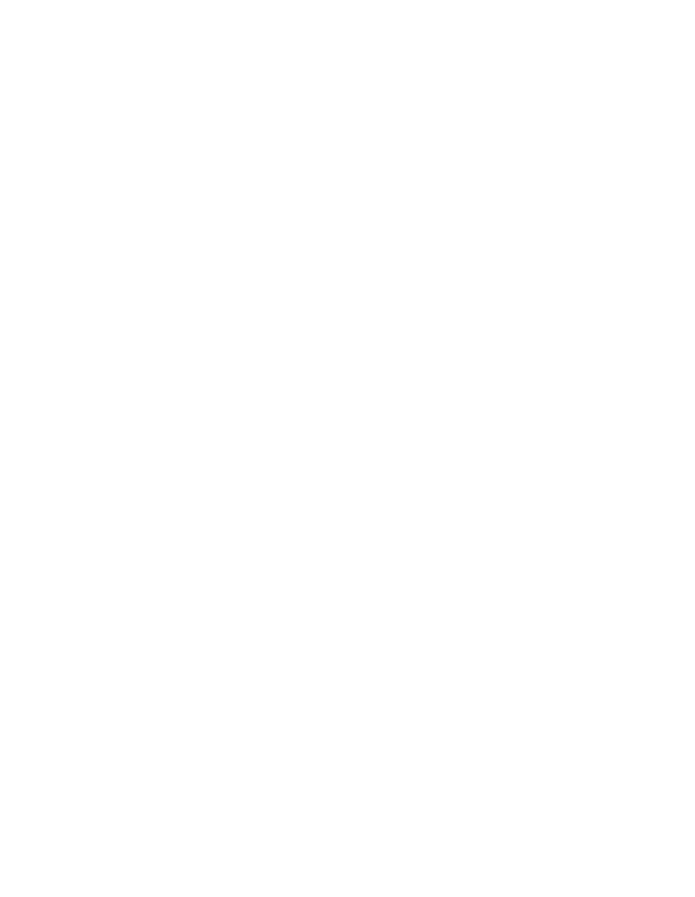
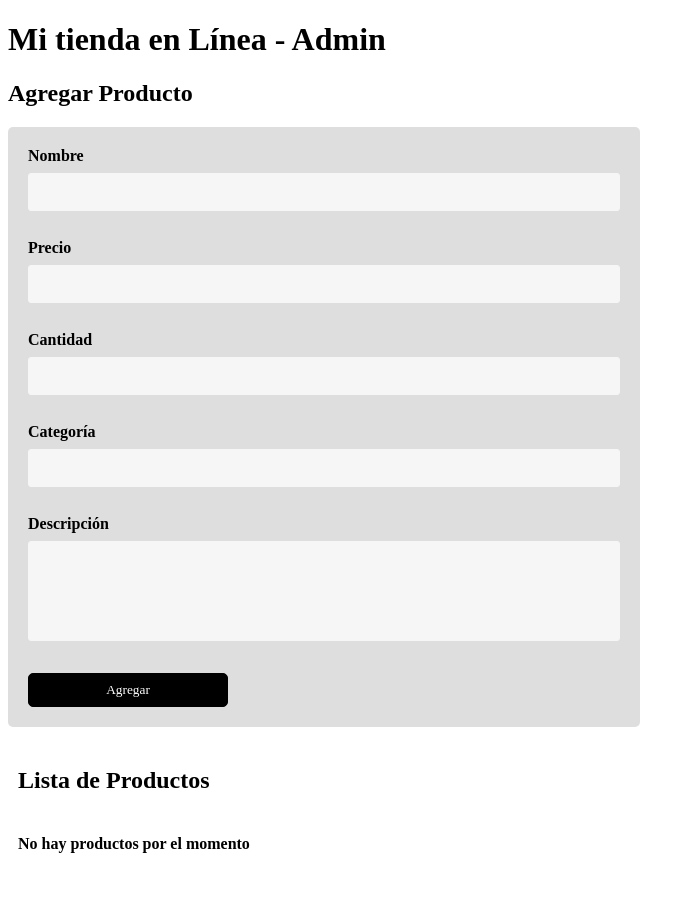
Before and after one commit to cledious/javascript-1-grupo-2-practicas, a plain HTML site: page index.html in a window 1280 px wide. Shown: the whole page, without its empty margins (0-695 px from the left). Before the commit the page ends 800 px from the top, so only its background shows below. Drawn offline with Linux system fonts and the light colour scheme.

Commit message:
non-practica

```diff
--- a/index.html
+++ b/index.html
@@ -5,8 +5,54 @@
     <meta http-equiv="X-UA-Compatible" content="IE=edge">
     <meta name="viewport" content="width=device-width, initial-scale=1.0">
     <title>Document</title>
+    <link rel="stylesheet" href="./styles/style-24-nov.css">
 </head>
 <body>
-    <script src="./main.js"></script>
+    <script src="./scripts/24-nov.js"></script>
+    <h1>Mi tienda en Línea -  Admin</h1>
+
+<div>
+    <h2> Agregar Producto </h2>
+    <form action="" id="nuevoProductoForm" onsubmit="agregarProducto(event)">
+        <div class="form-field">
+            <label for="nombre">Nombre</label>
+            <input type="text" name="nombre" id="nombre" value="" required>
+        </div>
+
+        <div class="form-field">
+            <label for="precio">Precio</label>
+            <input type="number" name="precio" id="precio" value="" required>
+        </div>
+        <div class="form-field">
+            <label for="precio">Cantidad</label>
+            <input type="number" name="cantidad" id="cantidad" value="" required>
+        </div>
+        <div class="form-field">
+            <label for="categoria">Categoría</label>
+            <input type="text" name="categoria" id="categoria" value="" required>
+        </div>
+        <div class="form-field">
+            <label for="descripcion">Descripción</label>
+            <textarea type="text" name="descripcion" id="descripcion" value="" ></textarea>
+        </div>
+        <input type="submit" onclick="agregarProducto()" name="enviar" value="Agregar"/>
+    </form>
+
+
+    <!-- <button onclick="agregarProducto()"></button> -->
+  </div>
+
+
+  <div class="list-container">
+    <div class="list-container-header">
+      <h2> Lista de Productos </h2>
+    </div>
+    <div id="productList" class="product-list">
+      <h4>No hay productos por el momento</h4>
+    </div>
+  </div>
+
+
+
 </body>
 </html>
--- /dev/null
+++ b/scripts/24-nov.js
@@ -0,0 +1,65 @@
+let listaProductos = [];
+
+const agregarProducto = (e) => {
+    e.preventDefault();
+    const nuevoProductoForm = document.getElementById('nuevoProductoForm');
+    const elementos = [...nuevoProductoForm.elements];
+    let dataProducto = {};
+
+elementos.forEach((item) => {
+    if (item.name && item.name !== 'enviar') {
+        dataProducto[item.name] = item.value;
+    }
+});
+
+listaProductos.push(dataProducto);
+nuevoProductoForm.reset();
+
+let productList = document.getElementById('productList');
+
+
+console.log(listaProductos)
+imprimirProductos(listaProductos);
+
+};
+//error
+const imprimirProductos = (lista) => {
+    const productList = document.getElementById('productList');
+    productList.innerHTML = '';
+
+    listaProductos.forEach((producto) => {
+        const contenedor = document.createElement('div')
+        const titulo = document.createElement('h3')
+        const descripcion = document.createElement('p')
+        const precio = document.createElement('p')
+        const cantidad = document.createElement('p')
+        const categoria = document.createElement('p')
+        const boton = document.createElement('button')
+
+        boton.addEventListener('click' , () => {
+            eliminarProducto(producto.nombre);
+        })
+
+        titulo.textContent = `Producto: ${producto.nombre}`;
+        descripcion.textContent = `Descripcion: ${producto.descripcion}`;
+        precio.textContent = `Precio: ${producto.precio}`;
+        cantidad.textContent = `Cantidad: ${producto.cantidad}`;
+        categoria.textContent = `Categoria: ${producto.categoria}`;
+        boton.textContent = `Eliminar`;
+
+        contenedor.append(titulo ,descripcion ,precio ,cantidad ,categoria ,boton);
+        productList.appendChild(contenedor);
+    });
+}
+//error
+
+
+const eliminarProducto = (productoNombre) => {
+    listaProductos =  listaProductos.filter((item) => {
+        if(item.nombre !== productoNombre) {
+            return producto;
+        }
+    });
+
+    imprimirProductos(listaProductos);
+}
--- /dev/null
+++ b/styles/style-24-nov.css
@@ -0,0 +1,89 @@
+* {
+    box-sizing: border-box;
+    font-family: 'K2D';
+}
+
+form {
+    width: 50%;
+    padding: 20px;
+    border-radius: 5px;
+    background-color: #dedede;
+}
+
+form label {
+    width: 72px;
+    font-weight: bold;
+    display: block;
+}
+
+    form input[type="text"],
+    form input[type="number"],
+    form input[type="email"] {
+    width: 100%;
+    padding: 10px 10px;
+    border: 1px solid #f6f6f6;
+    border-radius: 3px;
+    background-color: #f6f6f6;
+    margin: 8px 0;
+    display: inline-block;
+}
+
+form input[type="submit"] {
+    width: 200px;
+    padding: 8px 16px;
+    margin-top: 32px;
+    border: 1px solid #000;
+    border-radius: 5px;
+    display: block;
+    color: #fff;
+    background-color: #000;
+}
+
+form input[type="submit"]:hover {
+    cursor: pointer;
+}
+
+textarea {
+    width: 100%;
+    height: 100px;
+    border: 1px solid #f6f6f6;
+    border-radius: 3px;
+    background-color: #f6f6f6;
+    margin: 8px 0;
+    /*resize: vertical | horizontal | none | both*/
+    resize: none;
+    display: block;
+}
+
+.form-field {
+    margin-bottom: 20px;
+}
+
+.list-container {
+    padding: 20px 10px;
+}
+
+.list-container-header {
+    display: flex;
+    flex-wrap: wrap;
+    align-items: center;
+    gap: 20px;
+    margin-bottom: 20px 0;
+}
+
+.searcher {
+    width: 300px;
+    padding: 6px 10px;
+    border-radius: 3px;
+    border: 1px solid #000;
+}
+
+.product-list {
+    display: flex;
+    flex-wrap: wrap;
+    gap: 30px;
+}
+
+.product-list div {
+    width: 33%
+}
```
Also changed, not shown: scripts/main.js (renamed from main.js).
